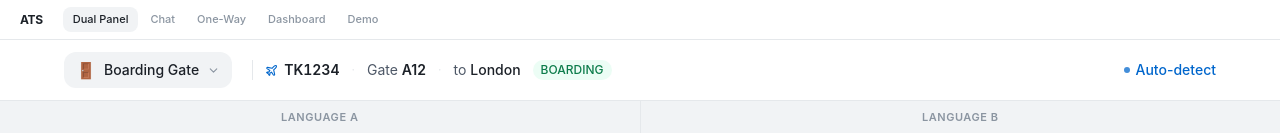
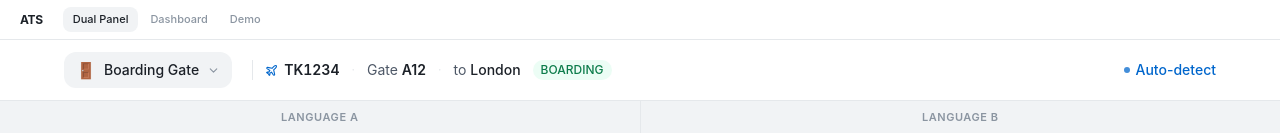
Before and after one commit to odtboun/multilingual-translation-system, a React (Vite) app in the folder frontend/: page / in a window 1280 px wide. Shown: the top 133 px of the page. Built offline with nearby package versions, Linux system fonts and the light colour scheme.

Commit message:
chore: hide Chat and One-Way tabs from top bar

```diff
--- a/frontend/src/components/TopBar.tsx
+++ b/frontend/src/components/TopBar.tsx
@@ -2,8 +2,8 @@ type View = 'dual' | 'chat' | 'operator' | 'dashboard' | 'demo';
 
 const TABS: { key: View; label: string }[] = [
   { key: 'dual', label: 'Dual Panel' },
-  { key: 'chat', label: 'Chat' },
-  { key: 'operator', label: 'One-Way' },
+  // { key: 'chat', label: 'Chat' },
+  // { key: 'operator', label: 'One-Way' },
   { key: 'dashboard', label: 'Dashboard' },
   { key: 'demo', label: 'Demo' },
 ];
```
